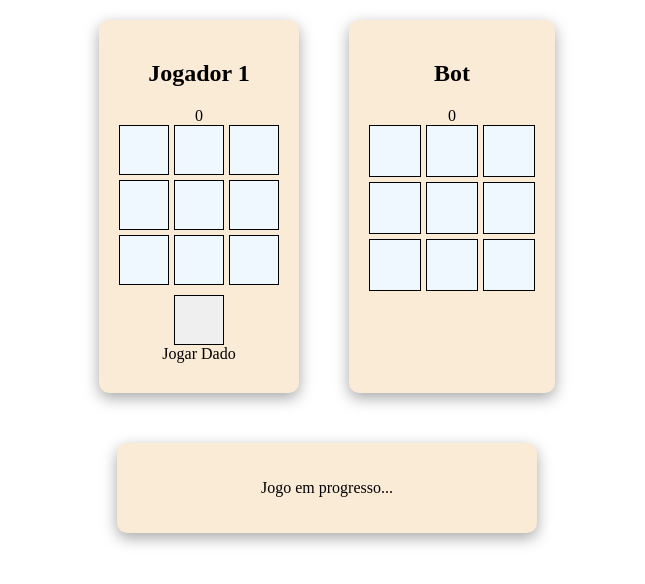
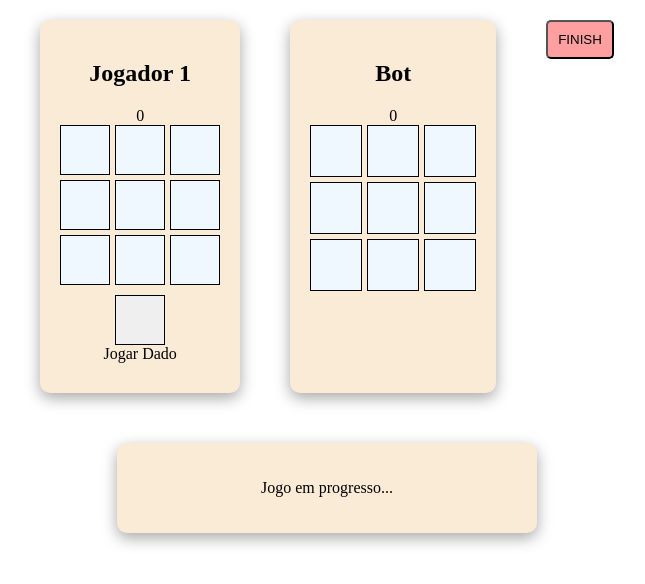
Before and after one commit to ufjf-dcc202/ufjf-dcc202-2023-3-b-trb-trabalho-joao-augusto-e-luiza-costa, a plain HTML site: page index.html in a window 1280 px wide. Shown: the whole page, without its empty margins (313-958 px from the left). Drawn offline with Linux system fonts and the light colour scheme.

Commit message:
adiciona botão de reiniciar partida

```diff
--- a/index.html
+++ b/index.html
@@ -23,6 +23,9 @@
         <div class="points" id="board2-points">0</div>
         <div class="board" id="board2"></div>
       </div>
+      <div class="cancel">
+        <button id="finish-btt">FINISH</button>
+      </div>
     </div>
     <div class="fim-de-jogo">
       <p class="message" id="message">Jogo em progresso...</p>
--- a/main.js
+++ b/main.js
@@ -16,6 +16,7 @@ let board2PointsElement;
 let dice1Element;
 let diceValue;
 let restartButton;
+let finishGame;
 
 function iniciarBoard() {
   board1Element = document.querySelector("#board1");
@@ -143,6 +144,7 @@ function main() {
   iniciarBoard();
   startGame();
   updateBoards();
+  finishButton();
 }
 
 //quando carregar o arquivo html, vai executar a função main
@@ -158,3 +160,8 @@ document.addEventListener("DOMContentLoaded", function () {
 
   main();
 });
+
+function finishButton() {
+  finishGame = document.querySelector("#finish-btt");
+  finishGame.addEventListener("click", resetGame);
+}
--- a/styles.css
+++ b/styles.css
@@ -81,3 +81,11 @@
   border-radius: 5px;
   cursor: pointer;
 }
+
+#finish-btt {
+  background-color: #ff9f9f;
+  color: #000000;
+  padding: 10px;
+  border-radius: 5px;
+  cursor: pointer;
+}
```
